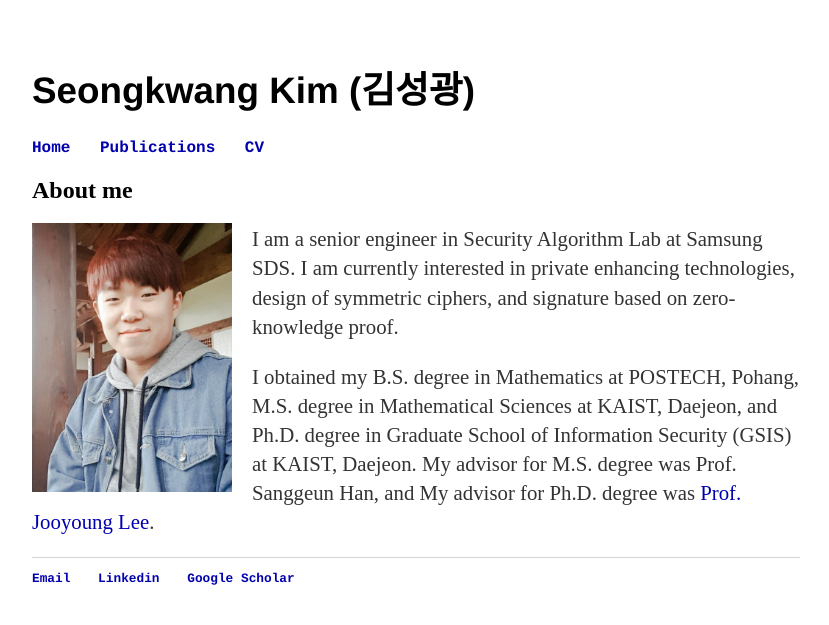
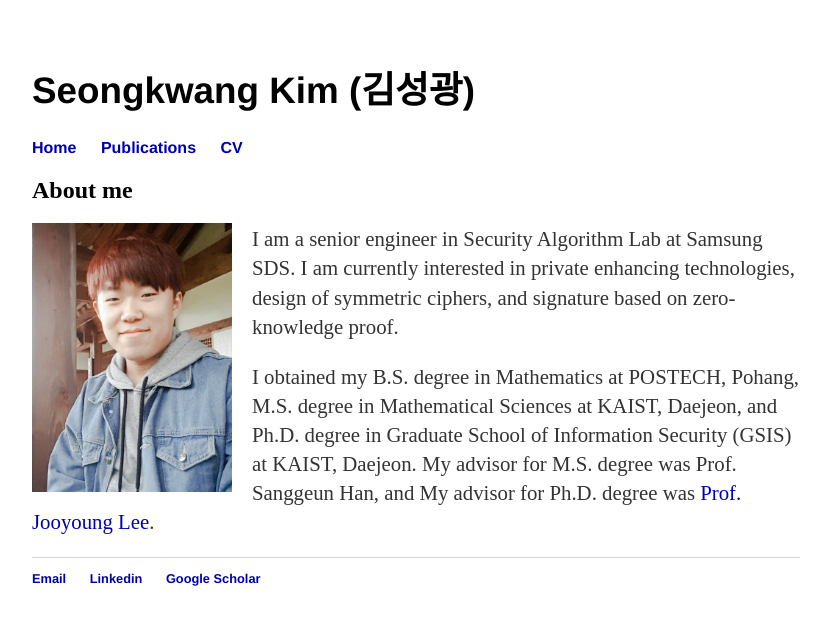
Before and after one commit to sgk1m/sgk1m.github.io, a Jekyll site: the page built from index.html, in a window 1280 px wide. Shown: the top 625 px of the page, without its empty margins (224-1053 px from the left). Built offline with Jekyll 4.4.1, drawn with Linux system fonts in a browser that asks for light colours.

Commit message:
Update main.css

```diff
--- a/css/main.css
+++ b/css/main.css
@@ -3,7 +3,7 @@ body {
     width: 60%;
 }
 nav ul, footer ul {
-    font-family: 'Courier', 'Helvetica', 'Arial', 'Sans-Serif';
+    font-family: 'Helvetica', 'Arial', 'Sans-Serif';
     padding: 0px;
     list-style: none;
     font-weight: bold;
```
